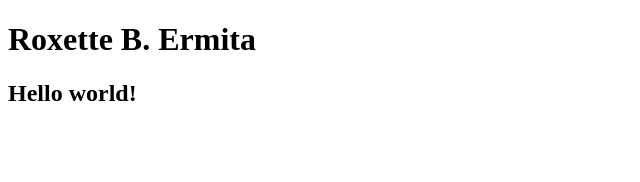
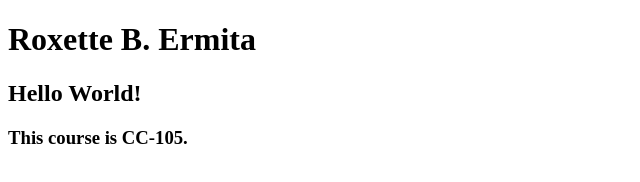
Before and after one commit to roxetteeeee/Ermita-Roxette, a plain HTML site: page index.html in a window 1280 px wide. Shown: the whole page, without its empty margins (0-640 px from the left). Drawn offline with Linux system fonts and the light colour scheme.

Commit message:
version 0.2

```diff
--- a/index.html
+++ b/index.html
@@ -7,6 +7,7 @@
 </head>
 <body>
     <h1>Roxette B. Ermita</h1>
-    <h2>Hello world!</h2>
+    <h2>Hello World!</h2>
+    <h3>This course is CC-105.</h3>
 </body>
 </html>
```
